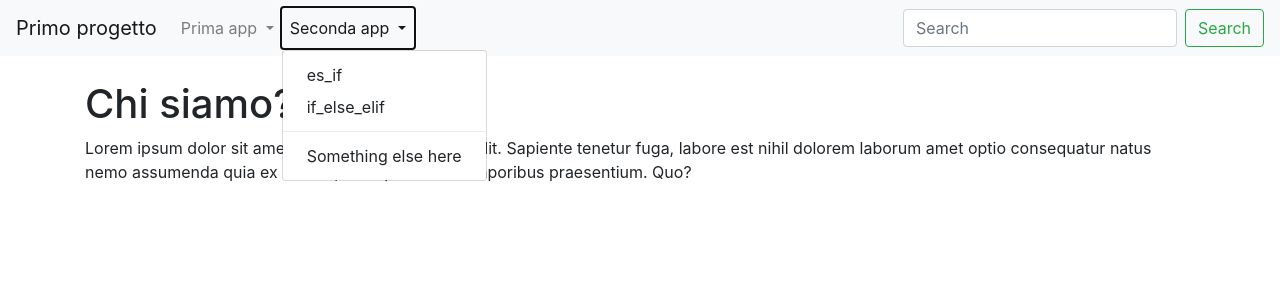
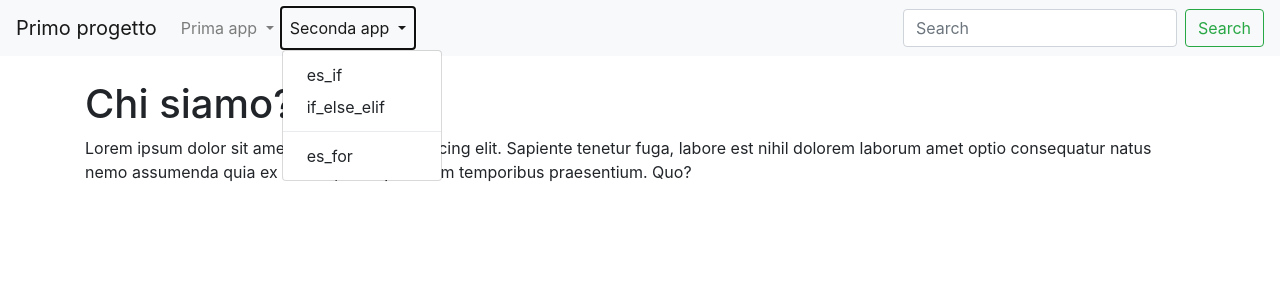
Before and after one commit to morgangerevini/primo_progetto, a Django app: page /prima_app/chi_siamo in a window 1280 px wide, after a click on "Seconda app". Shown: the top 300 px of the page. Run offline with Django 5.2, Linux system fonts and the light colour scheme.

Commit message:
Passo 13 : Utilizzo del ciclo for

```diff
--- a/primo_progetto/templates/base.html
+++ b/primo_progetto/templates/base.html
@@ -48,7 +48,7 @@
           <a class="dropdown-item" href="{% url 'seconda_app:es_if' %}">es_if</a>
           <a class="dropdown-item" href="{% url 'seconda_app:if_else_elif' %}">if_else_elif</a>
           <div class="dropdown-divider"></div>
-          <a class="dropdown-item" href="#">Something else here</a>
+          <a class="dropdown-item" href="{% url 'seconda_app:es_for' %}">es_for</a>
         </div>
       </li>
 
--- a/seconda_app/templates/es_for.html
+++ b/seconda_app/templates/es_for.html
@@ -1,12 +1,11 @@
+{% extends "base.html" %}
 <h2>Contenuto del dizionario:</h2>
 <ul>
   {% for key, value in my_dict.items %}
     <li>{{ key }}: {{ value }}</li>
   {% endfor %}
 </ul>
-<!-- Itera e stampa il contenuto di un dizionario -->
 
-{% extends "base.html" %}
 
 {% block title %}
   {{ block.super }} | For
```
